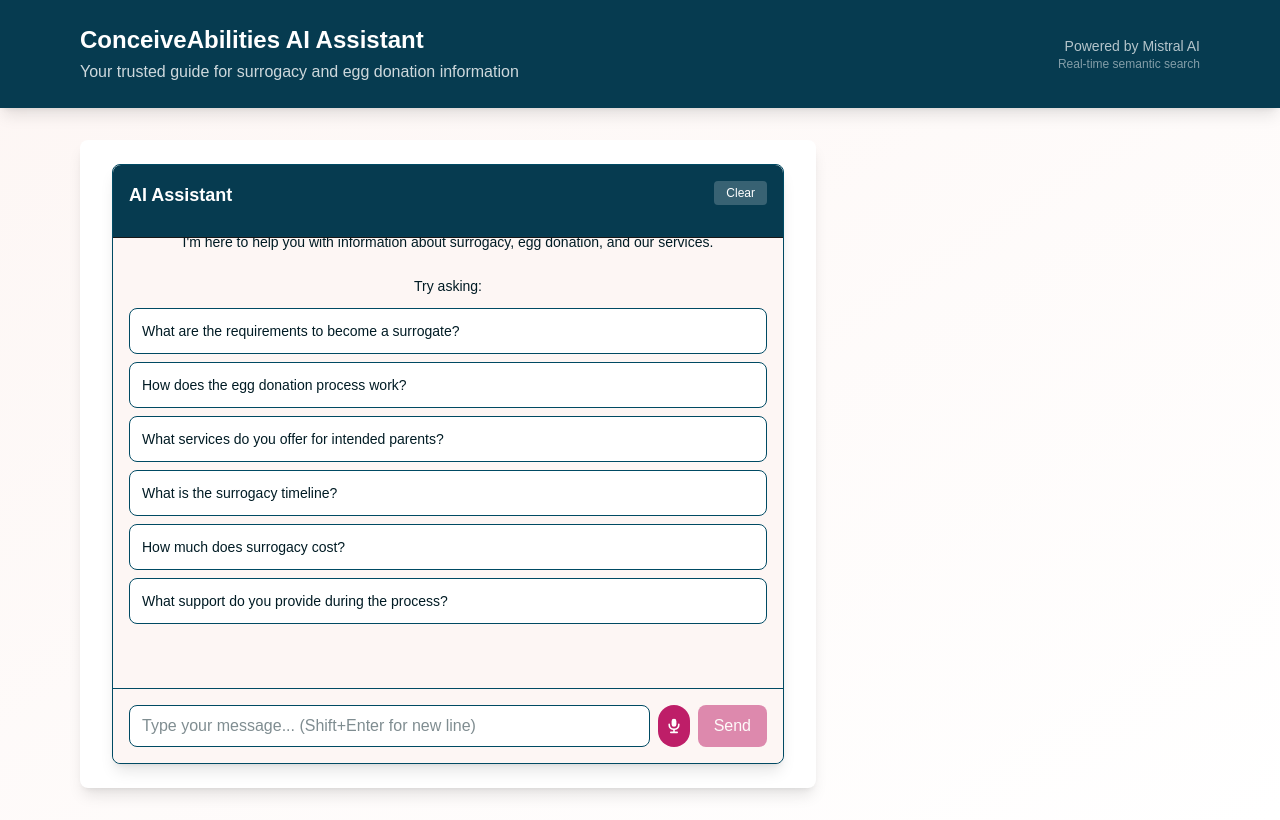
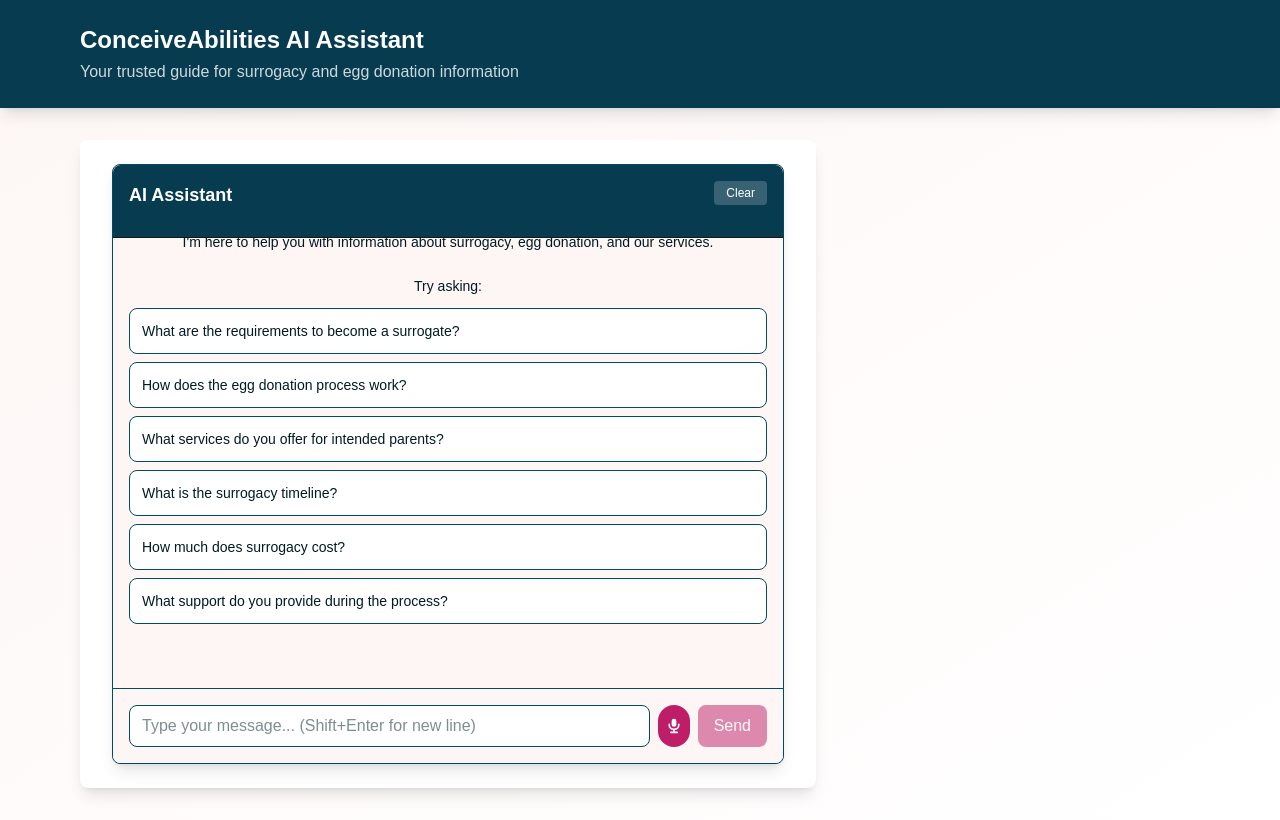
Before and after one commit to andrii-tomkiv/ai-chatbot, a Next.js app: page / in a window 1280 px wide. Built offline with nearby package versions, Linux system fonts and the light colour scheme; no server answers.

Commit message:
remove powered by Mistral AI section from Home component to streamline the layout

```diff
--- a/src/app/page.tsx
+++ b/src/app/page.tsx
@@ -9,10 +9,6 @@ export default function Home() {
             <div>
               <h1 className="text-2xl font-bold">ConceiveAbilities AI Assistant</h1>
               <p className="text-white/80 mt-1">Your trusted guide for surrogacy and egg donation information</p>
-            </div>
-            <div className="text-right">
-              <div className="text-sm text-white/70">Powered by Mistral AI</div>
-              <div className="text-xs text-white/50">Real-time semantic search</div>
             </div>
           </div>
         </div>
```
